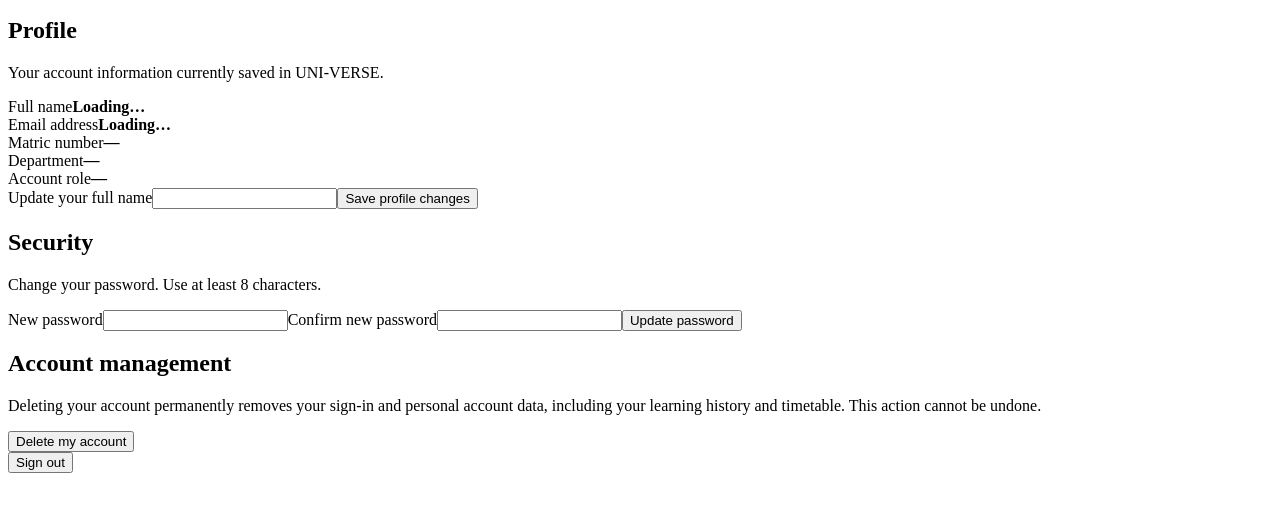
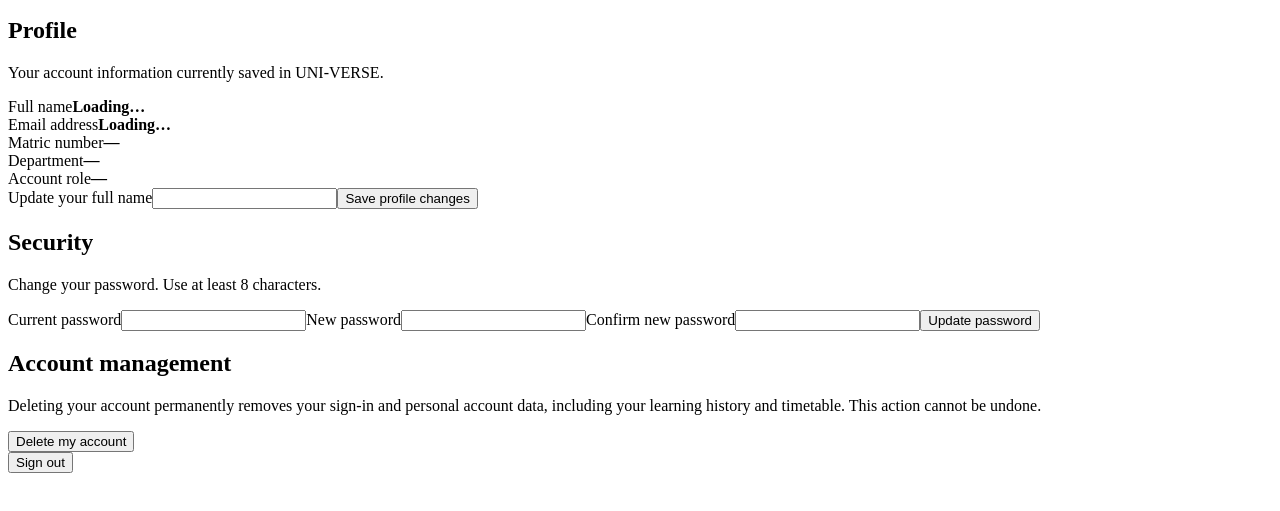
Before and after one commit to sheddykid/uni-verse, a website with bundled scripts: page settings.html in a window 1280 px wide. Shown: the part 179-690 px from the top of the page. Built offline with nearby package versions, Linux system fonts and the light colour scheme; a script that the page names is missing.

Commit message:
Add current password field to account settings

```diff
--- a/settings.html
+++ b/settings.html
@@ -16,7 +16,7 @@
 <div class="settings-profile-grid"><div class="settings-profile-item"><span>Full name</span><strong id="profile-name">Loading…</strong></div><div class="settings-profile-item"><span>Email address</span><strong id="profile-email">Loading…</strong></div><div class="settings-profile-item"><span>Matric number</span><strong id="profile-matric">—</strong></div><div class="settings-profile-item"><span>Department</span><strong id="profile-department">—</strong></div><div class="settings-profile-item"><span>Account role</span><strong id="profile-role">—</strong></div></div>
 <form id="profile-form" class="settings-form"><label for="profile-full-name">Update your full name<input id="profile-full-name" name="fullName" type="text" maxlength="120" autocomplete="name" required></label><button class="btn primary" type="submit">Save profile changes</button><p class="message settings-status" id="profile-status" role="status" aria-live="polite"></p></form></section>
 <section class="settings-section" aria-labelledby="security-heading"><h2 id="security-heading">Security</h2><p class="muted">Change your password. Use at least 8 characters.</p>
-<form id="password-form" class="settings-form"><label for="new-password">New password<input id="new-password" name="password" type="password" autocomplete="new-password" minlength="8" required></label><label for="confirm-password">Confirm new password<input id="confirm-password" name="confirmPassword" type="password" autocomplete="new-password" minlength="8" required></label><button class="btn primary" type="submit">Update password</button><p class="message settings-status" id="password-status" role="status" aria-live="polite"></p></form></section>
+<form id="password-form" class="settings-form"><label for="current-password">Current password<input id="current-password" name="currentPassword" type="password" autocomplete="current-password" required></label><label for="new-password">New password<input id="new-password" name="password" type="password" autocomplete="new-password" minlength="8" required></label><label for="confirm-password">Confirm new password<input id="confirm-password" name="confirmPassword" type="password" autocomplete="new-password" minlength="8" required></label><button class="btn primary" type="submit">Update password</button><p class="message settings-status" id="password-status" role="status" aria-live="polite"></p></form></section>
 <section class="settings-section settings-danger" aria-labelledby="account-heading"><h2 id="account-heading">Account management</h2><p>Deleting your account permanently removes your sign-in and personal account data, including your learning history and timetable. This action cannot be undone.</p><button class="btn danger" id="open-delete-dialog" type="button">Delete my account</button></section>
 <button class="btn secondary" id="sign-out" type="button">Sign out</button></main>
 <dialog class="settings-delete-dialog" id="delete-dialog" aria-labelledby="delete-title"><h2 id="delete-title">Permanently delete account?</h2>
```
